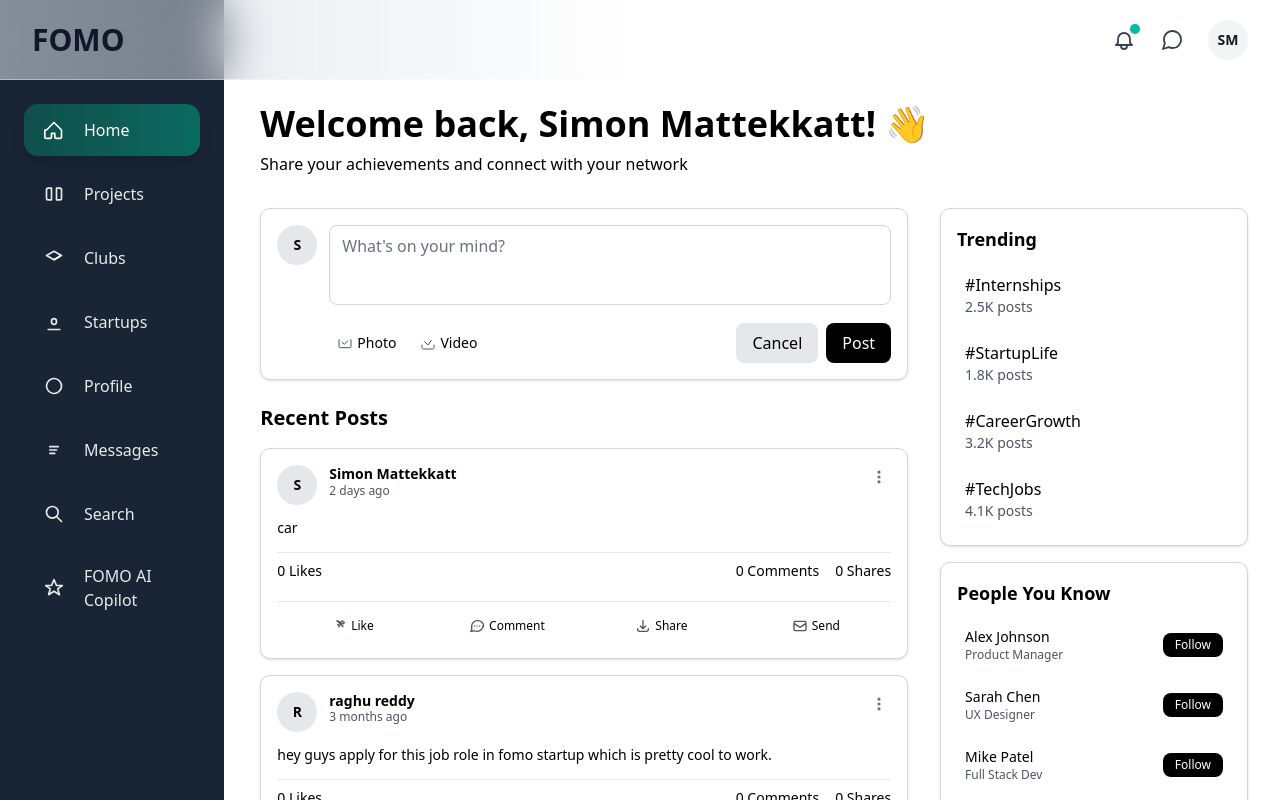
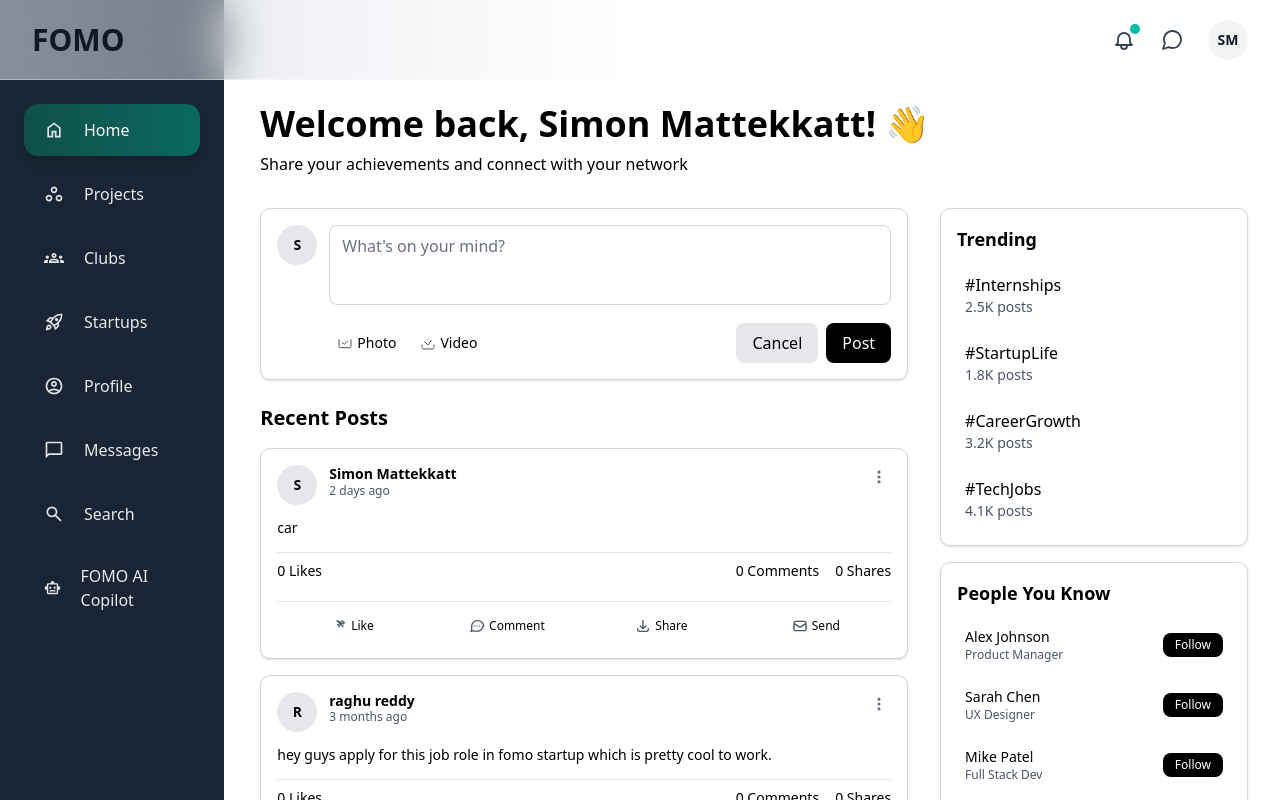
Before and after one commit to FO-MO/fomo-frontend, a Next.js app: page /students in a window 1280 px wide. Shown: the top 800 px of the page. Built offline with nearby package versions, Linux system fonts and the light colour scheme.

Commit message:
added icons

```diff
--- a/components/bars/sideBar.tsx
+++ b/components/bars/sideBar.tsx
@@ -2,11 +2,13 @@
 import React, { useEffect, useState } from "react";
 import { usePathname } from "next/navigation";
 import Link from "next/link";
+import Image from "next/image";
 
 type Item = {
   key: string;
   label: string;
   href?: string;
+  icon?: string;
 };
 
 type Props = {
@@ -15,163 +17,50 @@ type Props = {
 };
 
 const items: Item[] = [
-  { key: "home", label: "Home", href: "/students" },
-  { key: "projects", label: "Projects", href: "/students/projects" },
-  { key: "clubs", label: "Clubs", href: "/students/clubs" },
-  { key: "startups", label: "Startups", href: "/students/startups" },
-  { key: "profile", label: "Profile", href: "/students/profile" },
-  { key: "messages", label: "Messages", href: "/students/messages" },
-  { key: "search", label: "Search", href: "/students/search" },
-  { key: "copilot", label: "FOMO AI Copilot", href: "/students/ai" },
+  { key: "home", label: "Home", href: "/students", icon: "/icons/home.svg" },
+  {
+    key: "projects",
+    label: "Projects",
+    href: "/students/projects",
+    icon: "/icons/projects.svg",
+  },
+  {
+    key: "clubs",
+    label: "Clubs",
+    href: "/students/clubs",
+    icon: "/icons/Clubs.svg",
+  },
+  {
+    key: "startups",
+    label: "Startups",
+    href: "/students/startups",
+    icon: "/icons/startup.svg",
+  },
+  {
+    key: "profile",
+    label: "Profile",
+    href: "/students/profile",
+    icon: "/icons/Profile.svg",
+  },
+  {
+    key: "messages",
+    label: "Messages",
+    href: "/students/messages",
+    icon: "/icons/messages.svg",
+  },
+  {
+    key: "search",
+    label: "Search",
+    href: "/students/search",
+    icon: "/icons/search.svg",
+  },
+  {
+    key: "copilot",
+    label: "FOMO AI Copilot",
+    href: "/students/ai",
+    icon: "/icons/ai.svg",
+  },
 ];
-
-function Icon({ name }: { name: string }) {
-  // simple inline icons for the set used in the sidebar
-  switch (name) {
-    case "home":
-      return (
-        <svg
-          className="w-5 h-5"
-          fill="none"
-          viewBox="0 0 24 24"
-          stroke="currentColor"
-        >
-          <path
-            strokeWidth={2}
-            strokeLinecap="round"
-            strokeLinejoin="round"
-            d="M3 12l9-9 9 9v8a2 2 0 0 1-2 2h-4a2 2 0 0 1-2-2v-4H9v4a2 2 0 0 1-2 2H3a2 2 0 0 1-2-2v-8z"
-          />
-        </svg>
-      );
-    case "projects":
-      return (
-        <svg
-          className="w-5 h-5"
-          fill="none"
-          viewBox="0 0 24 24"
-          stroke="currentColor"
-        >
-          <path
-            strokeWidth={2}
-            strokeLinecap="round"
-            strokeLinejoin="round"
-            d="M3 7v10a2 2 0 0 0 2 2h4V5H5a2 2 0 0 0-2 2zM21 7v10a2 2 0 0 1-2 2h-4V5h4a2 2 0 0 1 2 2z"
-          />
-        </svg>
-      );
-    case "clubs":
-      return (
-        <svg
-          className="w-5 h-5"
-          fill="none"
-          viewBox="0 0 24 24"
-          stroke="currentColor"
-        >
-          <path
-            strokeWidth={2}
-            strokeLinecap="round"
-            strokeLinejoin="round"
-            d="M12 14l9-5-9-5-9 5 9 5z"
-          />
-          <path
-            strokeWidth={2}
-            strokeLinecap="round"
-            strokeLinejoin="round"
-            d="M12 14l6.16-3.422A12.083 12.083 0 0119 8.5"
-          />
-        </svg>
-      );
-    case "startups":
-      return (
-        <svg
-          className="w-5 h-5"
-          fill="none"
-          viewBox="0 0 24 24"
-          stroke="currentColor"
-        >
-          <path
-            strokeWidth={2}
-            strokeLinecap="round"
-            strokeLinejoin="round"
-            d="M12 8c-1.657 0-3 1.567-3 3.5S10.343 15 12 15s3-1.567 3-3.5S13.657 8 12 8z"
-          />
-          <path
-            strokeWidth={2}
-            strokeLinecap="round"
-            strokeLinejoin="round"
-            d="M19 21H5"
-          />
-        </svg>
-      );
-    case "profile":
-      return (
-        <svg
-          className="w-5 h-5"
-          fill="none"
-          viewBox="0 0 24 24"
-          stroke="currentColor"
-        >
-          <path
-            strokeWidth={2}
-            strokeLinecap="round"
-            strokeLinejoin="round"
-            d="M5.121 17.804A9 9 0 1118.88 6.196 9 9 0 015.12 17.804z"
-          />
-        </svg>
-      );
-    case "messages":
-      return (
-        <svg
-          className="w-5 h-5"
-          fill="none"
-          viewBox="0 0 24 24"
-          stroke="currentColor"
-        >
-          <path
-            strokeWidth={2}
-            strokeLinecap="round"
-            strokeLinejoin="round"
-            d="M7 8h10M7 12h8m-8 4h6"
-          />
-        </svg>
-      );
-    case "search":
-      return (
-        <svg
-          className="w-5 h-5"
-          fill="none"
-          viewBox="0 0 24 24"
-          stroke="currentColor"
-        >
-          <path
-            strokeWidth={2}
-            strokeLinecap="round"
-            strokeLinejoin="round"
-            d="M21 21l-6-6m2-5a7 7 0 11-14 0 7 7 0 0114 0z"
-          />
-        </svg>
-      );
-    case "copilot":
-      return (
-        <svg
-          className="w-5 h-5"
-          fill="none"
-          viewBox="0 0 24 24"
-          stroke="currentColor"
-        >
-          <path
-            strokeWidth={2}
-            strokeLinecap="round"
-            strokeLinejoin="round"
-            d="M12 2l3 7h7l-5.5 4 2 7L12 16l-6.5 4 2-7L2 9h7l3-7z"
-          />
-        </svg>
-      );
-    default:
-      return null;
-  }
-}
 
 export default function SideBar({ active = "home", className = "" }: Props) {
   const pathname = usePathname();
@@ -227,7 +116,15 @@ export default function SideBar({ active = "home", className = "" }: Props) {
             const content = (
               <>
                 <span className={`p-1 ${isActive ? "bg-transparent" : ""}`}>
-                  <Icon name={it.key} />
+                  {it.icon && (
+                    <Image
+                      src={it.icon}
+                      alt={it.label}
+                      width={20}
+                      height={20}
+                      className="w-5 h-5"
+                    />
+                  )}
                 </span>
                 <span className="font-medium">{it.label}</span>
               </>
```
